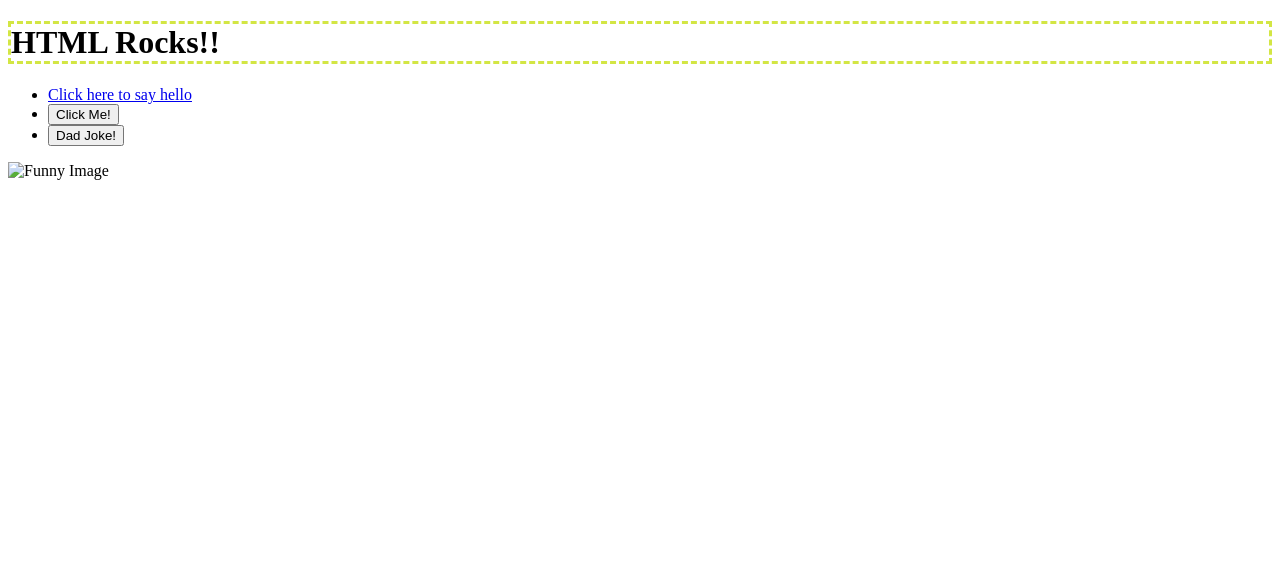
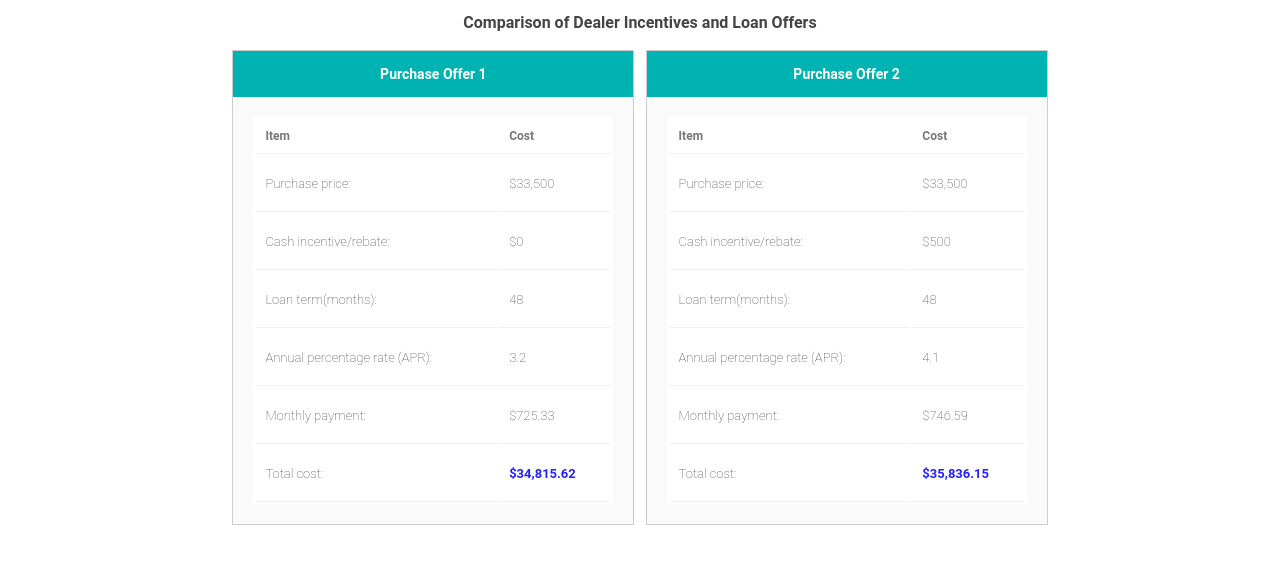
Before and after one commit to summerradkiewicz/CS208-05.03, a website: page index.html in a window 1280 px wide. Drawn offline with Linux system fonts and the light colour scheme; files that its build step writes are made by us from their sources.

Commit message:
started project

```diff
--- a/index.html
+++ b/index.html
@@ -3,23 +3,98 @@
 
 <head>
   <meta charset="utf-8">
-  <title>CS208 - Starter Code (UPDATE ME)!</title>
+  <title>05.03 Lab</title>
   <meta name="description" content="">
   <meta name="viewport" content="width=device-width, initial-scale=1">
   <link rel="stylesheet" href="style.css">
 </head>
 
 <body>
-  <h1>HTML Rocks!!</h1>
-  <ul>
-  <li><a href="/hello">Click here to say hello</a></li>
-  <li><button id="hello-link">Click Me!</button></li>
-  <li><button id="joke-button">Dad Joke!</button></li>
-  <script src="script.js"></script>
-  </ul>
-  <img src="funny.png" alt="Funny Image" width="300" height="200">
+  <section class="container">
+    <h1>
+      Comparison of Dealer Incentives and Loan Offers
+    </h1>
 
-  <h2 id="joke-display"></h2>
+                <!--      TABLE   1      -->
+    <section class="offer">
+      <h2 class="offer-title">
+        Purchase Offer 1
+      </h2>
+      <div class="offer-contents">
+        <table>
+          <tr>
+            <th>Item</th>
+            <th>Cost</th>
+          </tr>
+          <tr>
+            <td>Purchase price:</td>
+            <td>$33,500</td>
+          </tr>
+          <tr>
+            <td>Cash incentive/rebate:</td>
+            <td>$0</td>
+          </tr>
+          <tr>
+            <td>Loan term(months):</td>
+            <td>48</td>
+          </tr>
+          <tr>
+            <td>Annual percentage rate (APR):</td>
+            <td>3.2</td>
+          </tr>
+          <tr>
+            <td>Monthly payment:</td>
+            <td>$725.33</td>
+          </tr>
+          <tr>
+            <td>Total cost:</td>
+            <td class="final-value">$34,815.62</td>
+          </tr>
+        </table>
+      </div>
+    </section>
+
+                <!--      TABLE   2      -->
+    <section class="offer">
+      <h2 class="offer-title">
+        Purchase Offer 2
+      </h2>
+      <div class="offer-contents">
+        <table>
+          <tr>
+            <th>Item</th>
+            <th>Cost</th>
+          </tr>
+          <tr>
+            <td>Purchase price:</td>
+            <td>$33,500</td>
+          </tr>
+          <tr>
+            <td>Cash incentive/rebate:</td>
+            <td>$500</td>
+          </tr>
+          <tr>
+            <td>Loan term(months):</td>
+            <td>48</td>
+          </tr>
+          <tr>
+            <td>Annual percentage rate (APR):</td>
+            <td>4.1</td>
+          </tr>
+          <tr>
+            <td>Monthly payment:</td>
+            <td>$746.59</td>
+          </tr>
+          <tr>
+            <td>Total cost:</td>
+            <td class="final-value">$35,836.15</td>
+          </tr>
+        </table>
+      </div>
+    </section>
+
+  </section>
+
 </body>
 
 </html>
```
Also changed, not shown: dist/funny.png (deleted), dist/script.js (deleted), dist/style.css, 1 other file.
